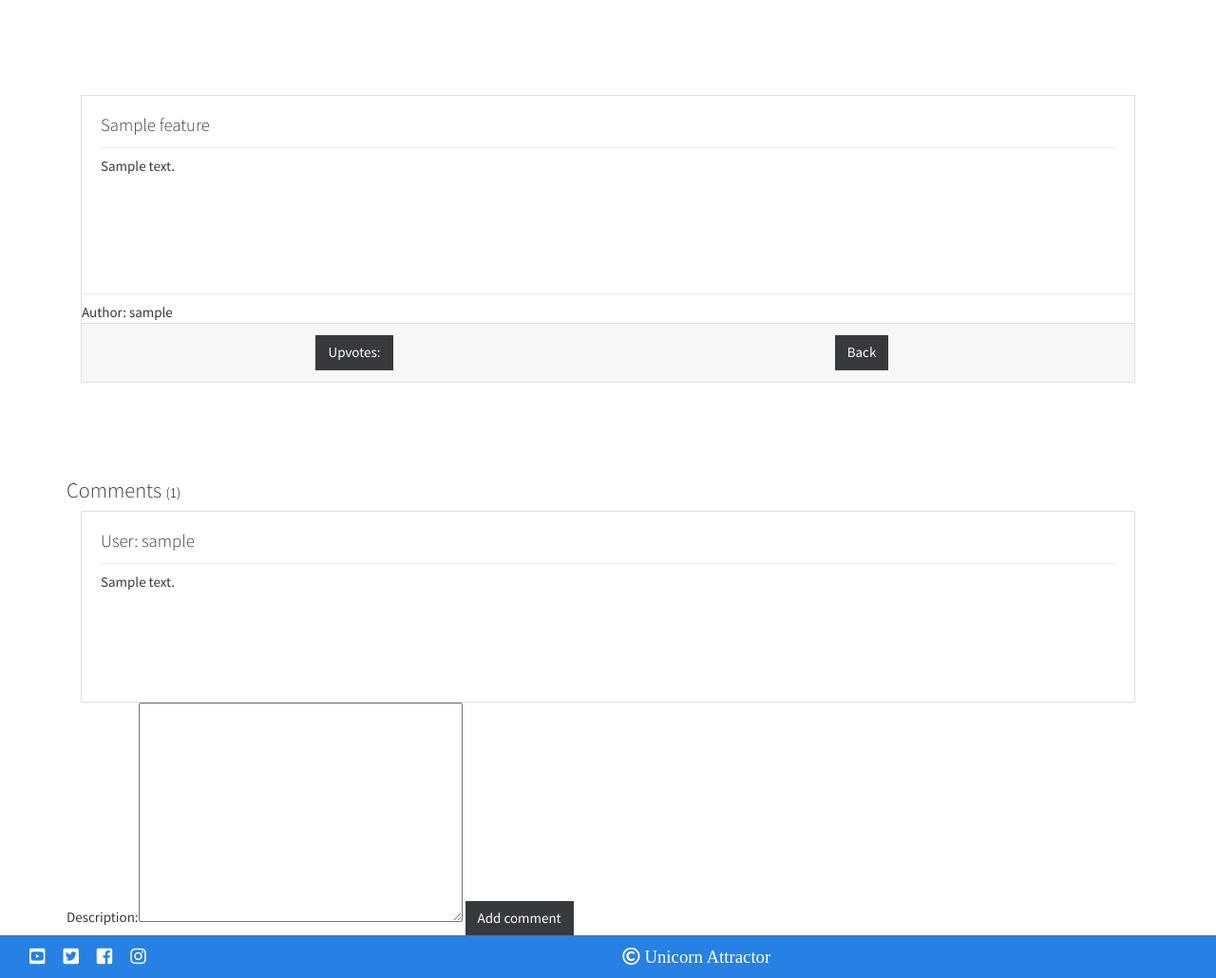
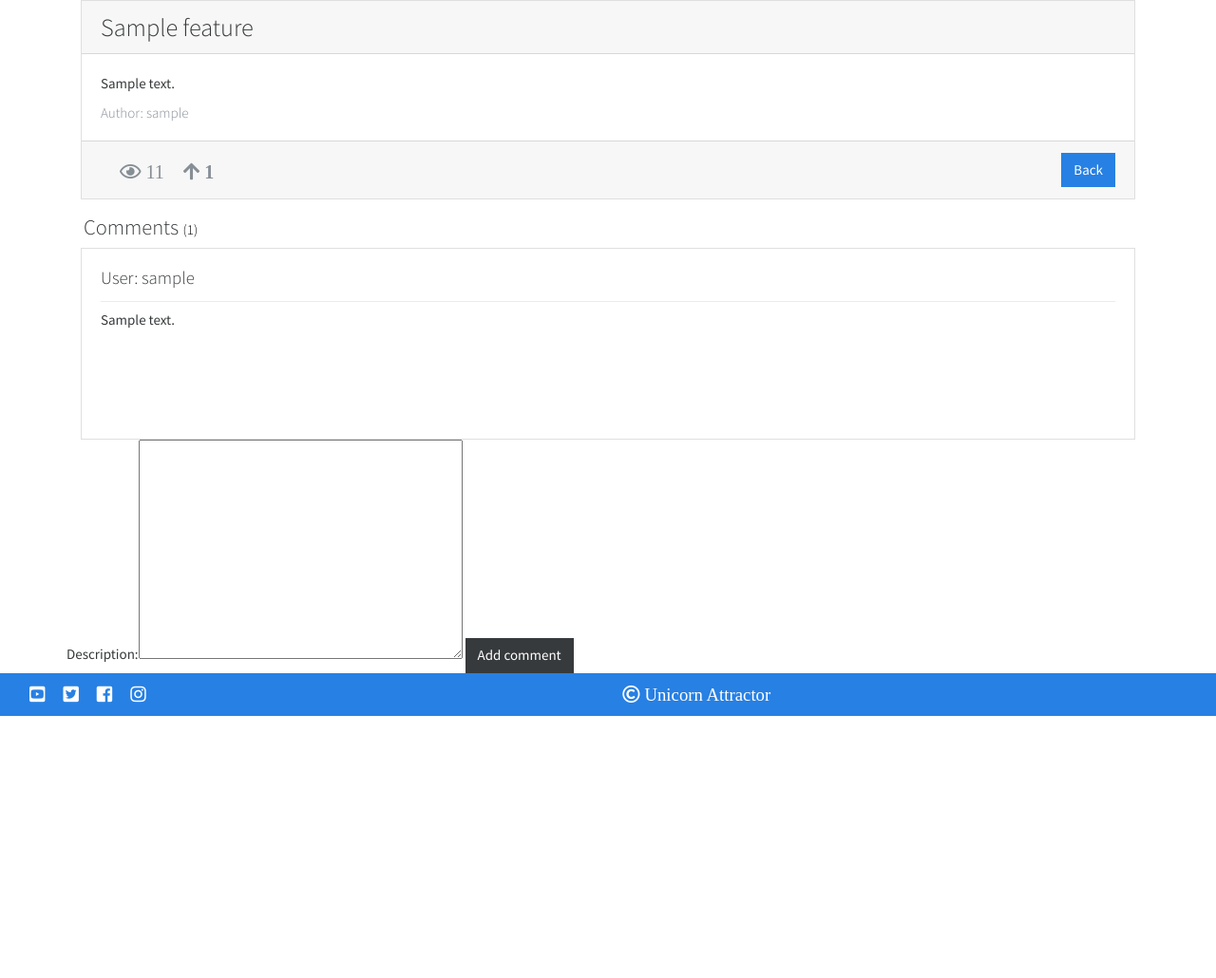
Before and after one commit to Jorden-V/UnicornAttractor---Milestone-4, a Django app: page /features/1/ in a window 1280 px wide. Shown: the part 55-1085 px from the top of the page at 95% size. After the commit the page ends 809 px from the top, so only its background shows below. Run offline with Django 3.2, Linux system fonts and the light colour scheme; tables that the repository leaves empty hold one stand-in row (values such as "Sample post"); some libraries are stand-ins or nearby versions.

Commit message:
adding new styles to the features which i will impliment to the bugs once completed

```diff
--- a/accounts/templates/index.html
+++ b/accounts/templates/index.html
@@ -18,7 +18,7 @@
         <div class="row center">
             <div class="col-xs-12 col-sm-6 col-md-3">
                 <div class="home-icon">
-                    <i class="fas fa-bug"></i>
+                   <a href="{% if user.is_authenticated %} {% url 'view_bugs' %} {% else %} {% url 'registration' %} {% endif %}" <i class="fas fa-bug"></i></a>
                 </div>
                 <div class="home-sub-header">
                     <strong>Bugs</strong>
@@ -29,7 +29,7 @@
             </div>
             <div class="col-xs-12 col-sm-6 col-md-3">
                 <div class="home-icon">
-                   <i class="fas fa-wrench"></i>
+                  <a href="{% if user.is_authenticated %} {% url 'view_features' %} {% else %} {% url 'registration' %} {% endif %}"  <i class="fas fa-wrench"></i></a>
                 </div>
                 <div class="home-sub-header">
                     <strong>Features</strong>
--- a/accounts/templates/login.html
+++ b/accounts/templates/login.html
@@ -1,5 +1,5 @@
 {% extends 'base.html' %} {% load bootstrap_tags %} {% block page_title %} Login Page {% endblock %} {% block page_heading %} User Login {% endblock %} {% block content %}
-<main class="container">
+<main class="container input-forms">
     <h1>Login Page</h1>
     <form method="POST">
         {% csrf_token %} {{ login_form | as_bootstrap }}
--- a/accounts/templates/registration.html
+++ b/accounts/templates/registration.html
@@ -1,6 +1,6 @@
 {% extends 'base.html' %} {% load bootstrap_tags %} {% block page_title %} Registration Page {% endblock %} {% block page_heading %} User Registration {% endblock %} {% block content %}
 
-<main class="container">
+<main class="container input-forms">
     <h1> Register Page</h1>
     <form method="POST">
         {% csrf_token %} {{ registration_form | as_bootstrap }}
--- a/features/templates/feature_detail.html
+++ b/features/templates/feature_detail.html
@@ -1,35 +1,26 @@
 {% extends 'base.html' %} {% block content %} {% load bootstrap_tags %}
 
-<div class="container detail-container">
-    <div class="card">
-        <div class="card-body detail-body">
-            <h5 class="card-title">{{feature.name|truncatechars:50}}</h5>
-            <div class="dropdown-divider"></div>
+<section class="container">
+  <div class="card mb-3">
+    <h3 class="card-header">{{feature.name}}</h3>
+    <div class="card-body">
       <p class="card-text">{{feature.desc }}</p>
+      <h6 class="card-subtitle text-muted">Author: {{ feature.author }} </h6>
     </div>
-        <div class="dropdown-divider"></div>
-        <div>Author: {{feature.author}} </div>
-        <div class="container">
-            <div class="row card-footer">
-                <div class="col-sm">
-                    <div class="col-sm">
+    <div class="card-footer text-muted">
+      <i class="far fa-eye"> {{ feature.views }} </i>
       <form method="post" action="{% url 'add_to_cart' feature.id %}">
         {% csrf_token %}
-                            <button class="btn btn btn-secondary" type="submit">Upvotes:</button>
+        <i class="fas fa-arrow-up"> {{ feature.upvotes }} </i>
       </form>
+      <a class="btn btn btn-primary" href="{% url 'view_features'%}" role="button">Back</a>
     </div>
   </div>
-                <div class="col-sm">
-                    <a class="btn btn btn-secondary" href="{% url 'view_features'%}" role="button">Back</a>
-                </div>
-            </div>
-        </div>
-    </div>
-</div>
+</section>
 
 <div class="container">
     {% if comments %}
-    <div class="row">
+    <div class="row comments">
         <h4>Comments <span style="color:black; font-size:15px;">({{ comments_total }})</span></h4>
     </div>
     <div class="card">
--- a/static/css/style.css
+++ b/static/css/style.css
@@ -74,6 +74,12 @@
 .home-icon{
     font-size:52px;
     margin-bottom: 15px;
+    text-decoration: none;
+}
+
+.home-icon a{
+    text-decoration: none;
+    color: none;
 }
 
 .home-sub-header{
@@ -117,3 +123,23 @@
     padding-top: 100px;
     padding-bottom:100px;
 }
+
+.input-forms{
+    margin-top: 30px;
+    margin-bottom: 30px;
+}
+
+.card-footer i {
+    float: left;
+    margin-top: 10px;
+    margin-left:20px;
+    font-size: 20px;
+}
+
+.card-footer a {
+    float: right;
+}
+
+.comments{
+    margin-left: 3px;
+}
```
Also changed, not shown: features/templates/features.html (+22 -24 lines). Lines whose indentation alone changed are shown as unchanged.
